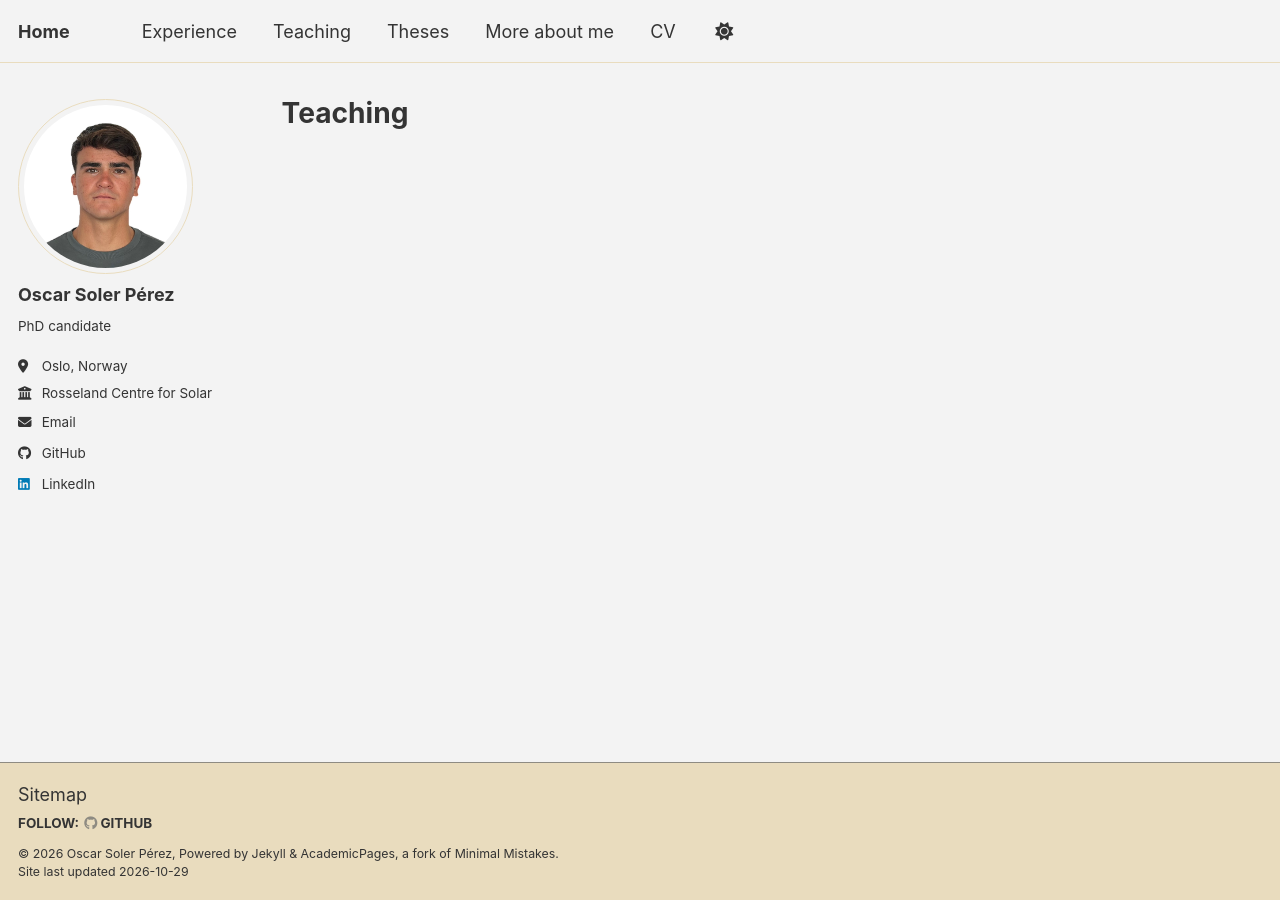
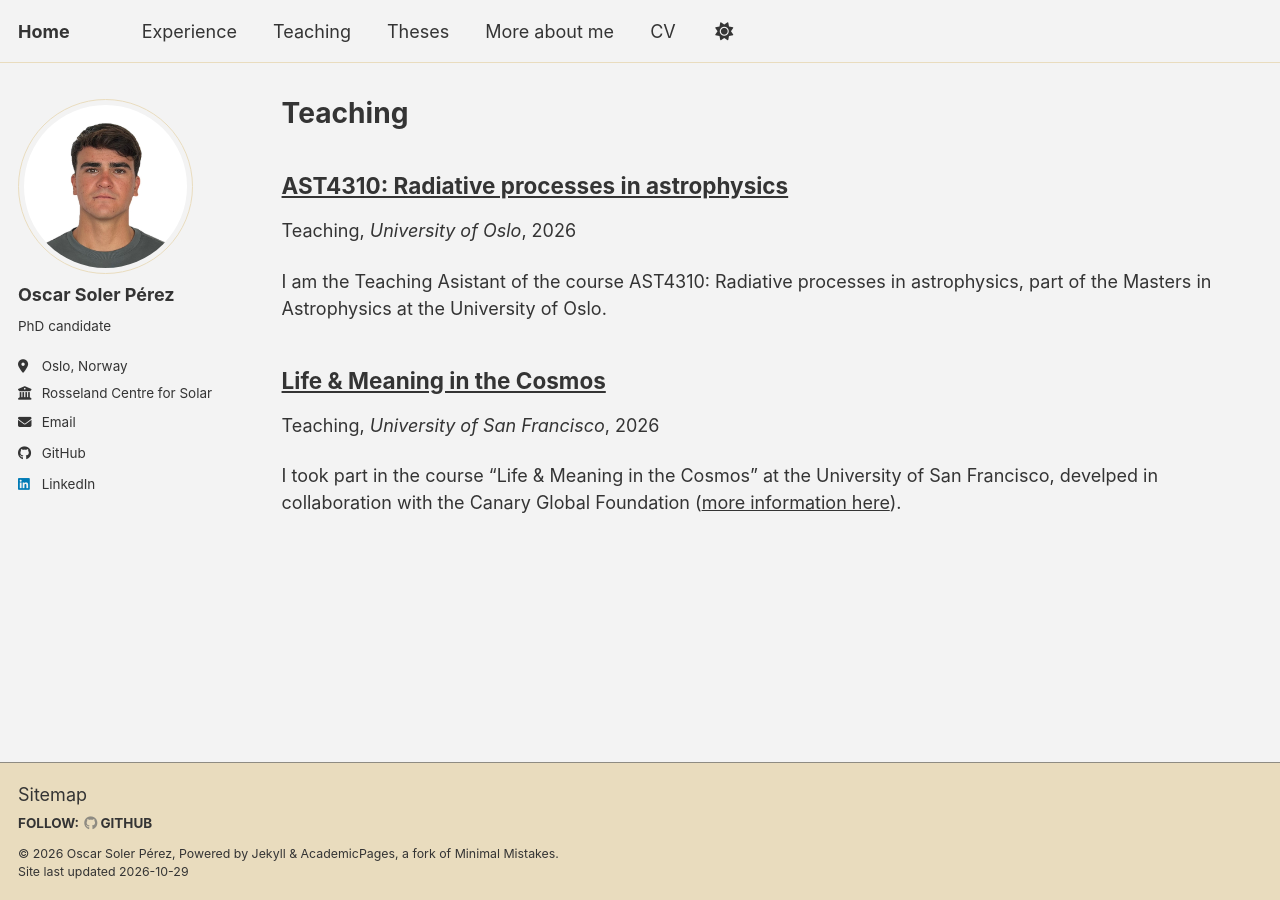
Before and after one commit to oscar-s-p/oscar-s-p, a Jekyll site: the page built from _pages/teaching.html, in a window 1280 px wide. Built offline with Jekyll 4.4.1, drawn with Linux system fonts in a browser that asks for light colours; a script bundle is joined from its source files by our own code; library files that are not in the unit come from our copies.

Commit message:
FIX include teaching

```diff
--- a/_config.yml
+++ b/_config.yml
@@ -168,7 +168,7 @@ include:
 exclude:
   - _talks
   - _publications
-  - _teaching
+#  - _teaching
   - _posts
   - _portfolio
   - talkmap
```
